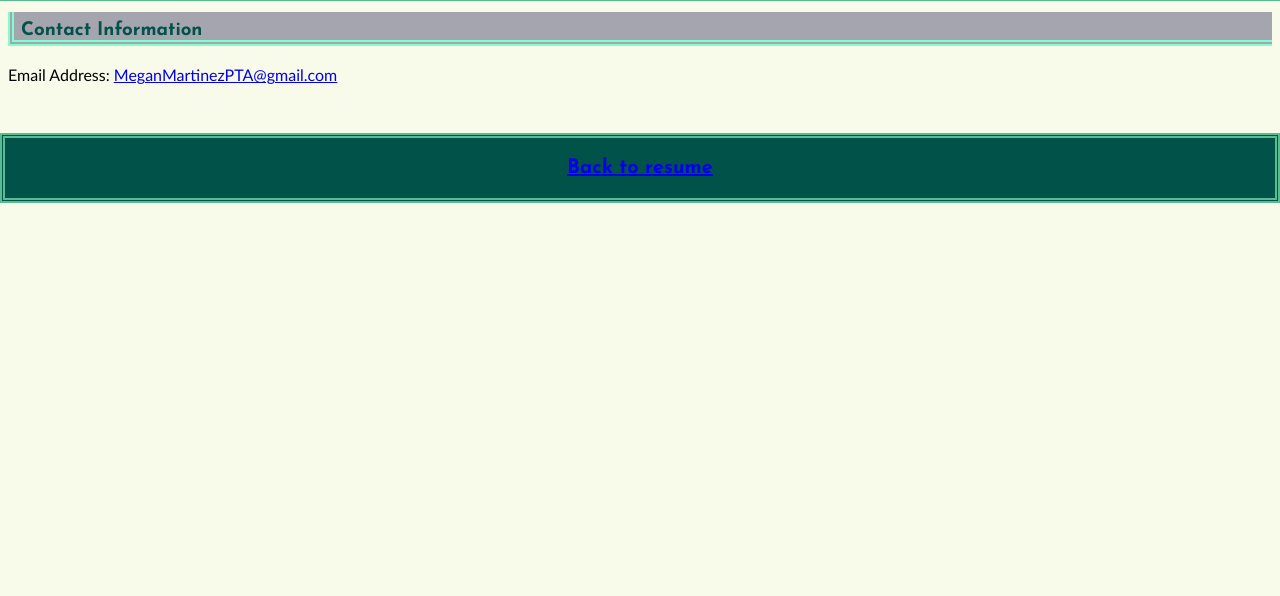
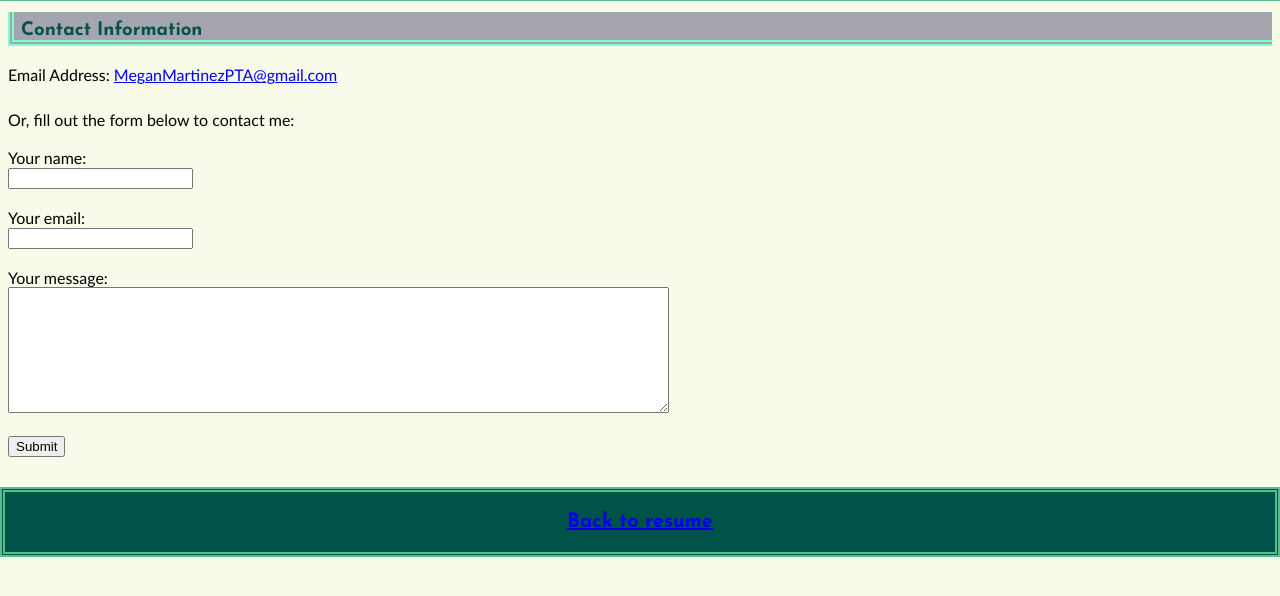
Before and after one commit to LPgirl435/LPgirl435.github.io, a plain HTML site: page contactInfo.html in a window 1280 px wide. Shown: the part 180-776 px from the top of the page. Drawn offline with Linux system fonts and the light colour scheme.

Commit message:
Update 7/21
- Added favicon
- Added form to contact me page

```diff
--- a/contactInfo.html
+++ b/contactInfo.html
@@ -19,11 +19,21 @@
 
   <h3>Contact Information</h3>
   <p>
-    Email Address: <a href="mailto:MeganMartinezPTA@gmail.com?subject=Recruitment">MeganMartinezPTA@gmail.com</a>
+    Email Address: <a href="mailto:MeganMartinezPTA@gmail.com?subject=Recruitment">MeganMartinezPTA@gmail.com</a><br>
+    <br>Or, fill out the form below to contact me:<br>
   </p>
 
-  <form class="" action="" method="post">
-
+  <form action="mailTo:MeganMartinezPTA@gmail.com?subject=contactForm" method="post">
+    <label for="userName">Your name: </label><br>
+    <input type="text" name="userName" value="">
+    <br><br>
+    <label for="userEmail">Your email: </label><br>
+    <input type="email" name="userEmail" value="">
+    <br><br>
+    <label for="userMessage">Your message: </label><br>
+    <textarea name="userMessage" rows="8" cols="80"></textarea>
+    <br><br>
+    <input type="submit">
   </form>
 
 
@@ -31,7 +41,7 @@
   <br><br>
 
   <footer>
-    <a href="C:\Users\ymcm8\OneDrive\Udemy Web Dev Class\Personal Website\index.html">Back to resume</a>
+    <a href="index.html">Back to resume</a>
   </footer>
 
 
```
Also changed, not shown: images/Pink-Plumeria-450w_650x.jpg (added), images/plumeria_favicon.ico (added).
